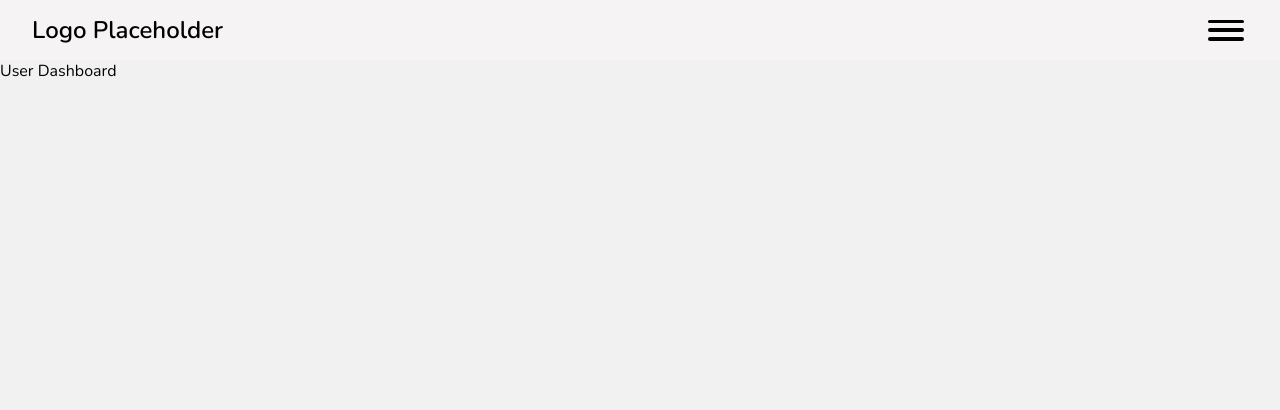
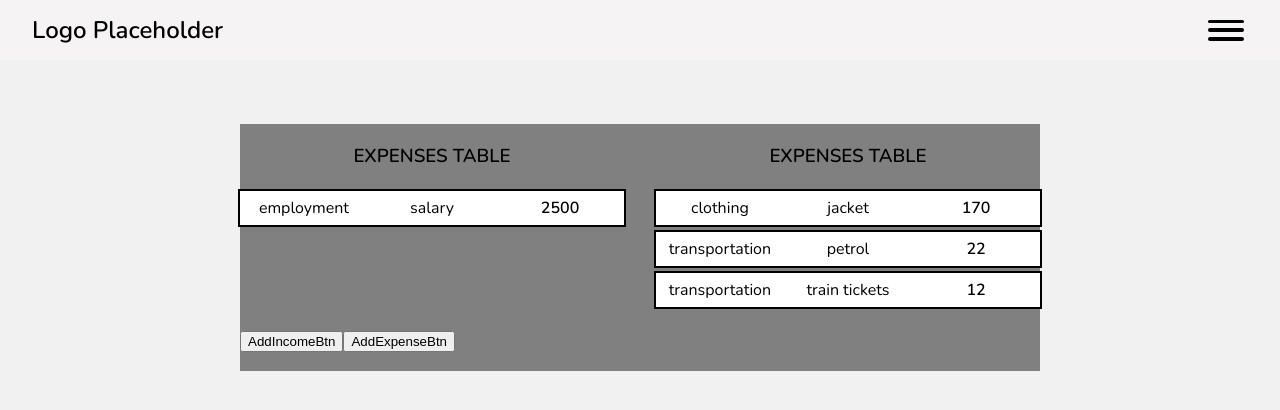
Before and after one commit to gchib00/kirowallet, a Next.js app: page /dashboard/1 in a window 1280 px wide. Shown: the top 410 px of the page. Built offline with nearby package versions, Linux system fonts and the light colour scheme.

Commit message:
added basic table along with dummy data-items

```diff
--- /dev/null
+++ b/components/Dashboard/AddExpenseBtn.tsx
@@ -0,0 +1,9 @@
+import React from 'react';
+
+const AddExpenseBtn = () => {
+  return (
+    <button>AddExpenseBtn</button>
+  );
+};
+
+export default AddExpenseBtn;
--- /dev/null
+++ b/components/Dashboard/AddIncomeBtn.tsx
@@ -0,0 +1,9 @@
+import React from 'react';
+
+const AddIncomeBtn = () => {
+  return (
+    <button>AddIncomeBtn</button>
+  );
+};
+
+export default AddIncomeBtn;
--- /dev/null
+++ b/components/Dashboard/ExpensesTable.tsx
@@ -0,0 +1,53 @@
+import React from 'react';
+import styled from 'styled-components';
+import { ExpenseObj } from '../../types';
+
+const MainContainer = styled.div`
+  width: 48%;
+  display: flex;
+  align-items: center;
+  text-align: center;
+  flex-direction: column;
+`;
+const Item = styled.tr`
+  width: 100%;
+  height: 34px;
+  border: 2px solid black;
+  background-color: white;
+  display: flex;
+  justify-content: space-between;
+  align-items: center;
+  margin: 0.1rem;
+`;
+const Name = styled.div`
+  width: 33.3%;
+`;
+const Value = styled.div`
+  font-weight: bold;
+  width: 33.3%;
+`;
+const Category = styled.div`
+  width: 33.3%;
+`;
+interface Props {
+  expenses: ExpenseObj[]
+}
+
+const ExpensesTable = ({ expenses }: Props) => {
+  return (
+    <MainContainer>
+      <h3>EXPENSES TABLE</h3>
+      {expenses.map((expense) => {
+        return (
+          <Item key={expense.name}>
+            <Category>{expense.type}</Category>
+            <Name>{expense.name}</Name>
+            <Value>{expense.value}</Value>
+          </Item>
+        );
+      })}
+    </MainContainer>
+  );
+};
+
+export default ExpensesTable;
--- /dev/null
+++ b/components/Dashboard/IncomesTable.tsx
@@ -0,0 +1,54 @@
+import React from 'react';
+import styled from 'styled-components';
+import { IncomeObj } from '../../types';
+
+const MainContainer = styled.div`
+  width: 48%;
+  display: flex;
+  align-items: center;
+  text-align: center;
+  flex-direction: column;
+`;
+const Item = styled.tr`
+  width: 100%;
+  height: 34px;
+  border: 2px solid black;
+  background-color: white;
+  display: flex;
+  justify-content: space-between;
+  align-items: center;
+  margin: 0.1rem;
+`;
+const Name = styled.div`
+  width: 33.3%;
+`;
+const Value = styled.div`
+  font-weight: bold;
+  width: 33.3%;
+`;
+const Category = styled.div`
+  width: 33.3%;
+`;
+
+interface Props {
+  incomes: IncomeObj[]
+}
+
+const IncomesTable = ({ incomes }: Props) => {
+  return (
+    <MainContainer>
+      <h3>EXPENSES TABLE</h3>
+      {incomes.map((income) => {
+        return (
+          <Item key={income.name}>
+            <Category>{income.type}</Category>
+            <Name>{income.name}</Name>
+            <Value>{income.value}</Value>
+          </Item>
+        );
+      })}
+    </MainContainer>
+  );
+};
+
+export default IncomesTable;
--- /dev/null
+++ b/components/Dashboard/Table.tsx
@@ -0,0 +1,74 @@
+import React from 'react';
+import styled from 'styled-components';
+import AddExpenseBtn from './AddExpenseBtn';
+import AddIncomeBtn from './AddIncomeBtn';
+import ExpensesTable from './ExpensesTable';
+import IncomesTable from './IncomesTable';
+
+const data = {
+  expenses: [
+    {
+      name: 'jacket',
+      type: 'clothing',
+      value: 170,
+    },
+    {
+      name: 'petrol',
+      type: 'transportation',
+      value: 22,
+    },
+    {
+      name: 'train tickets',
+      type: 'transportation',
+      value: 12,
+    },
+  ],
+  incomes: [
+    {
+      name: 'salary',
+      type: 'employment',
+      value: 2500,
+    },
+  ],
+};
+
+const MainContainer = styled.div`
+  margin: 4rem auto 4rem auto;
+  background: grey;
+  width: 800px;
+`;
+const TableContainer = styled.div`
+  width: 100%;
+  display: flex;
+  justify-content: flex-start;
+`;
+const Divider = styled.div`
+  width: 4%;
+  height: 100%;
+  background-color: black;
+`;
+const ButtonsContainer = styled.div`
+  height: 60px;
+  width: 100%;
+  display: flex;
+  justify-content: flex-start;
+  flex-direction: row;
+  align-items: center;
+`;
+const Table = () => {
+  return (
+    <MainContainer>
+      <TableContainer>
+        <IncomesTable incomes={data.incomes} />
+        <Divider />
+        <ExpensesTable expenses={data.expenses} />
+      </TableContainer>
+      <ButtonsContainer>
+        <AddIncomeBtn />
+        <AddExpenseBtn />
+      </ButtonsContainer>
+    </MainContainer>
+  );
+};
+
+export default Table;
--- a/globalStyle.css
+++ b/globalStyle.css
@@ -4,5 +4,5 @@ html, body {
   margin: 0;
   box-sizing: border-box;
   background-color: #f1f1f1;
-  font-family: 'Nunito', sans-serif; /* default font */
+  font-family: 'Nunito', sans-serif;
 };
--- a/pages/dashboard/[dashboardID].tsx
+++ b/pages/dashboard/[dashboardID].tsx
@@ -1,8 +1,9 @@
 import React from 'react';
+import Table from '../../components/Dashboard/Table';
 
 const Dashboard = () => {
   return (
-    <div>User Dashboard</div>
+    <Table />
   );
 };
 
```
Also changed, not shown: types.ts (+6 -1 lines).
